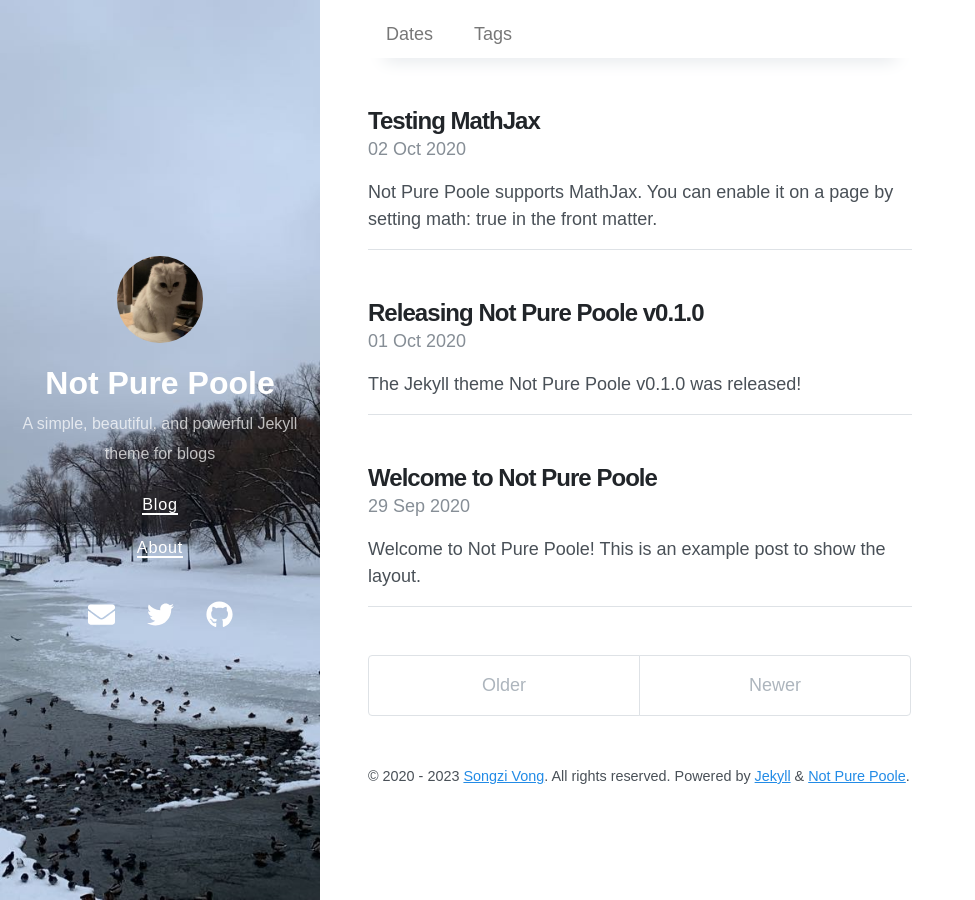
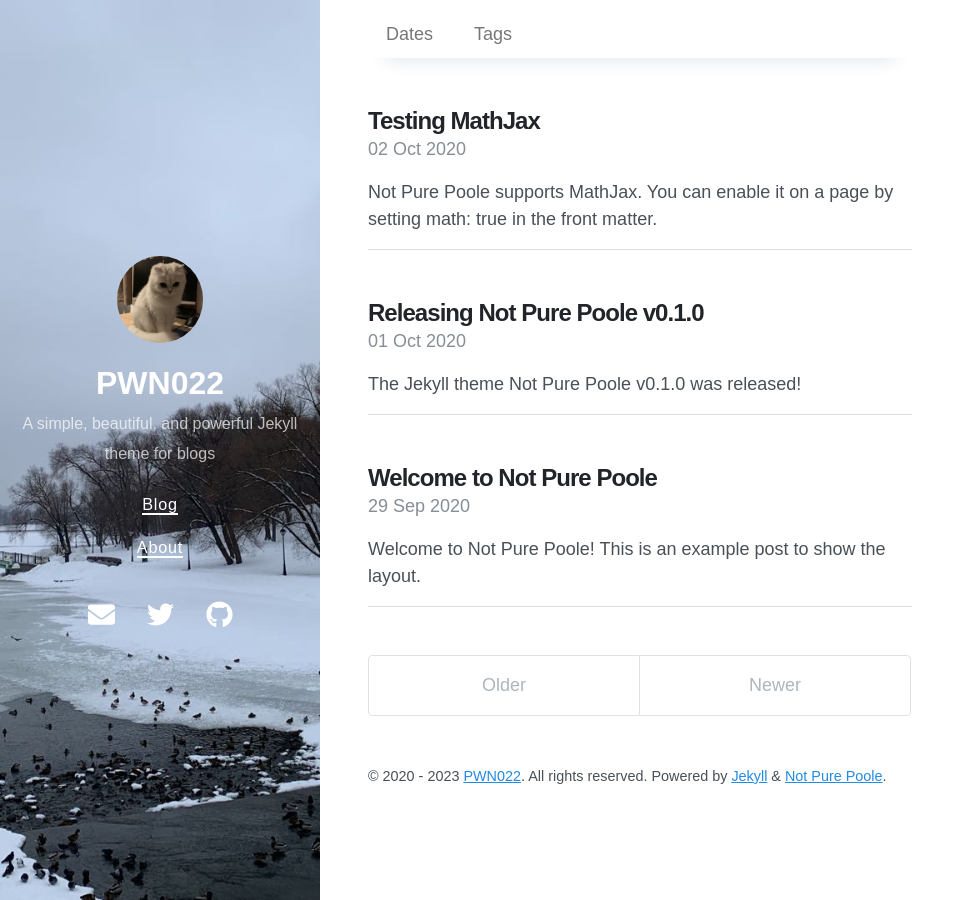
Before and after one commit to PWN022/PWN02.github.io, a Jekyll site: the page built from index.html, in a window 1280 px wide. Shown: the whole page, without its empty margins (0-975 px from the left). Built offline with Jekyll 4.4.1, drawn with Linux system fonts in a browser that asks for light colours; nearby versions of some CDN libraries; the list of posts is cut into pages by our own code.

Commit message:
Update _config.yml

```diff
--- a/_config.yml
+++ b/_config.yml
@@ -1,5 +1,5 @@
 # Setup
-title: Not Pure Poole
+title: PWN022
 description: A simple, beautiful, and powerful Jekyll theme for blogs
 url: https://PWN022.github.io
 avatar: /avatar.jpeg
@@ -31,14 +31,14 @@
   - not-pure-poole.gemspec
 
 # Optimize Jekyl SEO Tag
-twitter:
-  username: vszhub
-  card: summary
-logo: logo.png
+#twitter:
+  #username: vszhub
+  #card: summary
+#logo: logo.png
 social:
-  name: Songzi Vong
+  name: PWN022
   links:
-    - https://twitter.com/vszhub
+    #- https://twitter.com/vszhub
     - https://github.com/vszhub
 google_site_verification: xxxxx
 lang: en
@@ -57,6 +57,6 @@
 
 # Specify the author for blog posts
 author:
-  name: Songzi Vong
-  url: https://github.com/vszhub/
-  email: vszhub@gmail.com
+  name: PWN022
+  url: https://github.com/PWN022/
+  email: owoshadow@gmail.com
```
